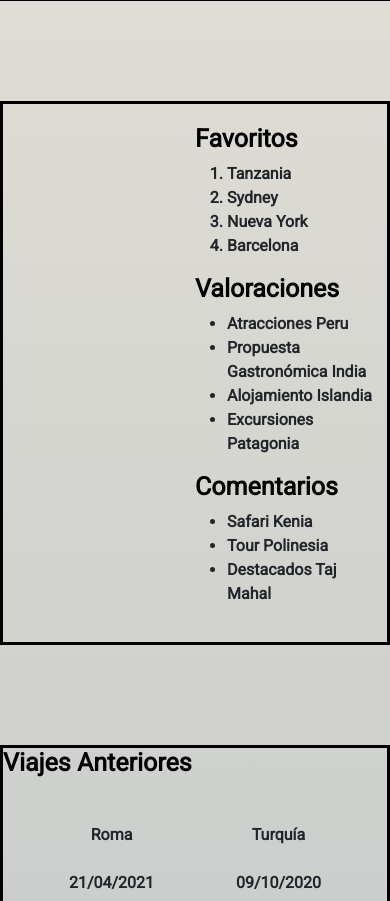
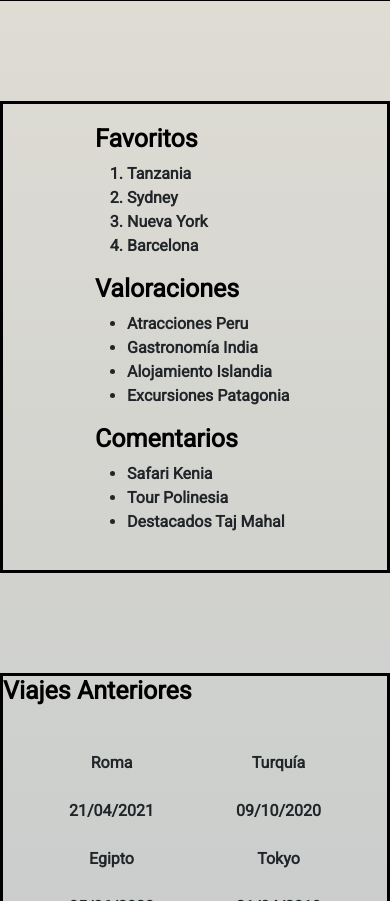
Before and after one commit to Matiaso2194/WonderLastTravel, a website: page secciones/perfil.html in a window 390 px wide. Shown: the part 1262-2163 px from the top of the page. Drawn offline with nearby package versions, Linux system fonts and the light colour scheme.

Commit message:
seccion perfil fixed media queries

```diff
--- a/scss/end.scss
+++ b/scss/end.scss
@@ -617,6 +617,16 @@ footer {
 
 /*End*/
 
+/* Media Queries Perfil */
+
+@media (min-width: 320px) and (max-width: 798px) {
+  .feedbacks {
+    display: flex;
+    flex-direction: column;
+    align-items: center;
+  }
+}
+
 .perfilDesign {
   border: solid black;
   padding: 35px;
@@ -671,11 +681,15 @@ footer {
 }
 
 .feedbacks {
+  display: flex;
+  justify-content: space-around;
   margin-top: 100px;
   border: 3px solid black;
-  padding-left: 180px;
   padding-bottom: 20px;
   padding-top: 20px;
+  .bck {
+    width: 200px;
+  }
   #valoraciones,
   #rankingPaises,
   #comentarios {
--- a/secciones/perfil.html
+++ b/secciones/perfil.html
@@ -133,10 +133,7 @@
 
         <section>
             <div class="feedbacks">
-                <div class="container">
-                    <div class="row">
-                        <div class="col">
-
+                <div class="bck">
                     <div>
                         <h2 class="fuenteName">Favoritos</h2>
                     </div>
@@ -148,22 +145,21 @@
                             <li>Barcelona</li>
                         </ol>
                     </div>
-
                 </div>
-                        <div class="col">
+                <div class="bck">
                     <div>
                         <h2 class="fuenteName">Valoraciones</h2>
                     </div>
                     <div id="valoraciones">
                         <ul>
                             <li>Atracciones Peru</li>
-                                    <li>Propuesta Gastronómica India</li>
+                            <li>Gastronomía India</li>
                             <li>Alojamiento Islandia</li>
                             <li>Excursiones Patagonia</li>
                         </ul>
                     </div>
                 </div>
-                        <div class="col">
+                <div class="bck">
                     <div>
                         <h2 class="fuenteName">Comentarios</h2>
                     </div>
```
Also changed, not shown: css/demo.css. Lines whose indentation alone changed are shown as unchanged.
